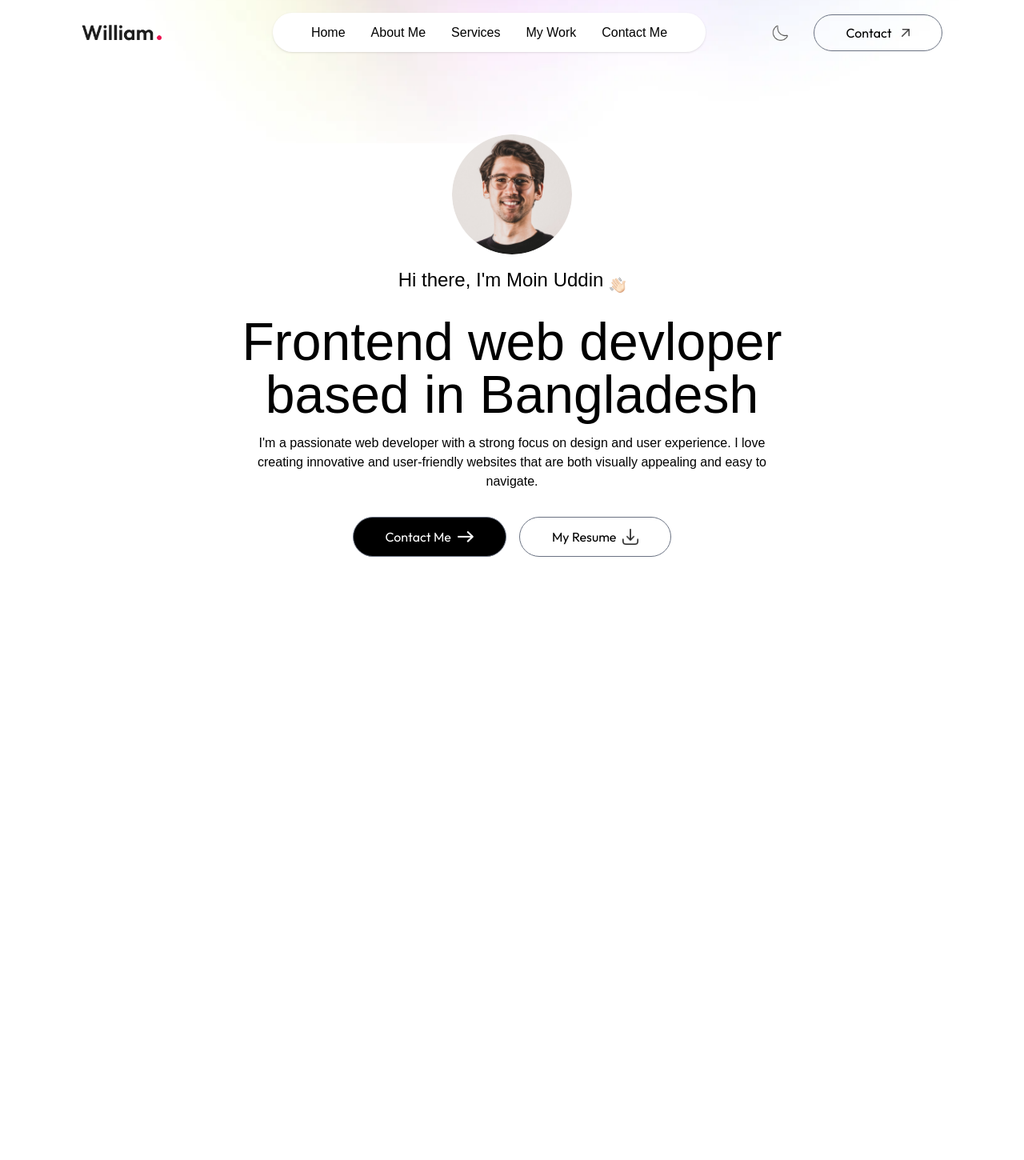
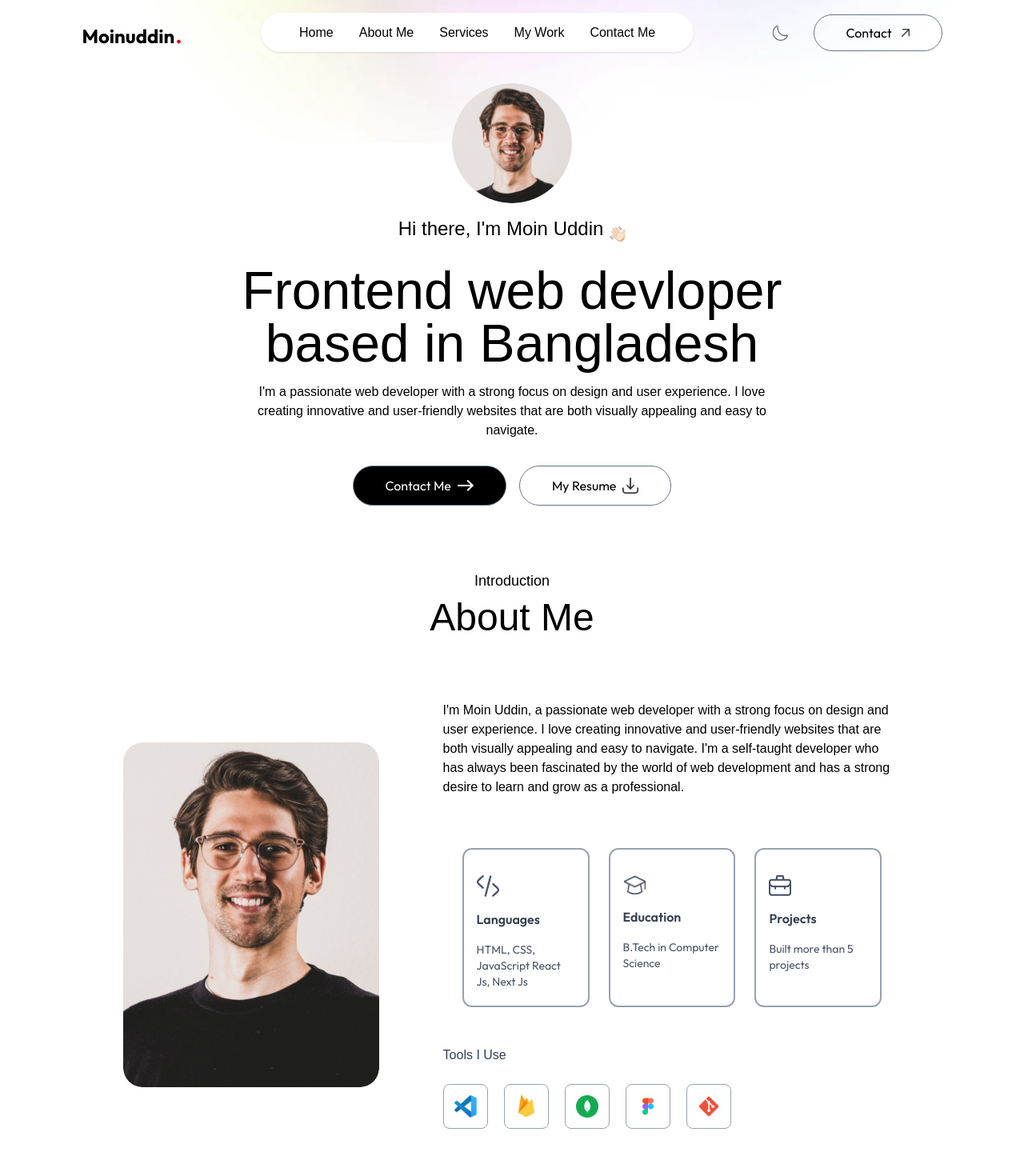
Before and after one commit to Moinuddin-dotcom/Moinuddin-Port-Next, a Next.js app: page / in a window 1280 px wide. Shown: the top 1450 px of the page at 80% size. Before the commit the page ends 800 px from the top, so only its background shows below. Built offline with nearby package versions, Linux system fonts and the light colour scheme; a web font is replaced by a local one.

Commit message:
about added

```diff
--- /dev/null
+++ b/app/components/About.jsx
@@ -0,0 +1,47 @@
+import { assets, infoList, toolsData } from "@/assets/assets";
+import { Ovo } from "next/font/google";
+import Image from "next/image";
+
+const ovo = Ovo({
+    weight: ["400"],
+    subsets: ["latin"],
+});
+
+export default function About() {
+    return (
+        <div id='about' className={`w-full px-[12%] py-20 scroll-mt-20`}>
+            <h4 className={`text-center mb-2 text-lg ${ovo.className}`}>Introduction</h4>
+            <h2 className={`text-center text-5xl ${ovo.className}`}>About Me</h2>
+
+            <div className="flex w-full flex-col lg:flex-row items-center gap-20 my-20">
+                <div className="w-64 sm:w-80 rounded-3xl max-w-none">
+                    <Image src={assets.user_image} alt="User" className='w-full rounded-3xl' />
+                </div>
+                {/* fcf4ff */}
+                {/* black: 4px 4px 0 #000 */}
+                {/* white: 4px 4px 0 #fff */}
+                <div className="flex-1">
+                    <p className={`mb-10 max-w-2xl ${ovo.className}`}>I'm Moin Uddin, a passionate web developer with a strong focus on design and user experience. I love creating innovative and user-friendly websites that are both visually appealing and easy to navigate. I'm a self-taught developer who has always been fascinated by the world of web development and has a strong desire to learn and grow as a professional.</p>
+                    <ul className="grid grid-cols-1 sm:grid-cols-3 gap-6 max-w-2xl p-6 cursor-pointer">
+                        {infoList.map(({ icon, iconDark, title, description }, idx) => (
+                            <li key={idx} className="border-2 border-gray-400 rounded-xl px-4 py-5 hover:bg-[#fcf4ff] hover:-translate-y-1 duration-500 hover:shadow-2xl hover:shadow-black transition-all">
+                                 {/* style={{ boxShadow: theme === 'dark' ? '4px 4px 0 #fff' : '4px 4px 0 #000' }} */}
+                                <Image src={icon} alt={title} width={20} height={20} className='w-7 mt-3' />
+                                <h3 className="my-4 font-semibold text-gray-700">{title}</h3>
+                                <p className="text-gray-600 text-sm">{description}</p>
+                            </li>
+                        ))}
+                    </ul>
+                    <h4 className={`my-6 text-gray-700 ${ovo.className}`}>Tools I Use</h4>
+                    <ul className="flex items-center gap-3 sm:gap-5">
+                        {toolsData.map((tool, idx)=>(
+                            <li key={idx} className="flex items-center justify-center w-12 sm:w-14 aspect-square border border-gray-400 rounded-lg cursor-pointer hover:-translate-y-1 duration-500">
+                                <Image src={tool} alt='Tool' width={20} height={20} className='w-5 sm:w-7' />
+                            </li>
+                        ))}
+                    </ul>
+                </div>
+            </div>
+        </div>
+    )
+}
--- a/app/components/Header.jsx
+++ b/app/components/Header.jsx
@@ -9,7 +9,7 @@ const ovo = Ovo({
 
 export default function Header() {
     return (
-        <div className='w-11/12 max-w-3xl mx-auto text-center h-screen flex flex-col items-center justify-center gap-4'>
+        <div className='w-11/12 max-w-3xl mx-auto text-center pt-10 flex flex-col items-center justify-center gap-4'>
             <div className='mt-16'>
                 <Image src={assets.profile_img} alt='Profile' width={150} height={150} className='rounded-full' />
             </div>
--- a/app/components/Navbar.jsx
+++ b/app/components/Navbar.jsx
@@ -1,7 +1,7 @@
 import { assets } from '@/assets/assets'
 import Image from 'next/image'
 import { Ovo } from "next/font/google";
-import { useRef } from 'react';
+import { useEffect, useRef, useState } from 'react';
 
 const ovo = Ovo({
     weight: ["400"],
@@ -10,14 +10,25 @@ const ovo = Ovo({
 
 
 export default function Navbar() {
+    const [isScroll, setIsScroll] = useState(false)
     const sideMenuRef = useRef()
 
     const openMenu = () => {
-        sideMenuRef.current.style.transform= 'translateX(-16rem)'
+        sideMenuRef.current.style.transform = 'translateX(-16rem)'
     }
     const closeMenu = () => {
-        sideMenuRef.current.style.transform= 'translateX(16rem)'
+        sideMenuRef.current.style.transform = 'translateX(16rem)'
     }
+
+    useEffect(() => {
+        window.addEventListener('scroll', () => {
+            if (scrollY > 50) {
+                setIsScroll(true)
+            } else {
+                setIsScroll(false)
+            }
+        });
+    }, [])
 
 
     return (
@@ -25,11 +36,15 @@ export default function Navbar() {
             <div className='fixed top-0 right-0 w-11/12 -z-10 translate-y-[-80%]'>
                 <Image src={assets.header_bg_color} alt='Bg' className='w-full' />
             </div>
-            <nav className='flex justify-between items-center w-full fixed px-5 lg:px-8 xl:px-[8%] py-4 z-50'>
+            <nav className={`flex justify-between items-center w-full fixed px-5 lg:px-8 xl:px-[8%] py-4 z-50 ${isScroll ? 'bg-white/20 opacity-80 backdrop-blur-lg shadow-sm' : ''}`}>
                 <a href="#top">
-                    <Image src={assets.logo} alt="logo" width={100} height={50} className='cursor-pointer mr-14' />
+                    {/* <Image src={assets.logo} alt="logo" width={100} height={50} className='cursor-pointer mr-14' /> */}
+                    <div>
+                        <span className='text-2xl font-bold'>Moinuddin</span>
+                        <span className='text-4xl text-red-600'>.</span>
+                    </div>
                 </a>
-                <ul className='hidden md:flex  items-center gap-6 lg:gap-8 rounded-full px-12 py-3 bg-white shadow-sm bg-opacity-50'>
+                <ul className={`hidden md:flex  items-center gap-6 lg:gap-8 rounded-full px-12 py-3 ${isScroll? '':'bg-white shadow-sm bg-opacity-50'} `}>
                     <li><a className={ovo.className} href="#top">Home</a></li>
                     <li><a className={ovo.className} href="#about">About Me</a></li>
                     <li><a className={ovo.className} href="#services">Services</a></li>
--- a/app/layout.js
+++ b/app/layout.js
@@ -23,7 +23,7 @@ export const metadata = {
 
 export default function RootLayout({ children }) {
   return (
-    <html lang="en">
+    <html lang="en" className="scroll-smooth">
       <body
         className={`${poppins.className} ${outfit.className} ${ovo.className} antialiased leading-6 overflow-x-hidden`}
       >
--- a/app/page.js
+++ b/app/page.js
@@ -1,4 +1,5 @@
 'use client';
+import About from "./components/About";
 import Header from "./components/Header";
 import Navbar from "./components/Navbar";
 
@@ -7,6 +8,7 @@ export default function Home() {
     <>
       <Navbar />
       <Header />
+      <About />
     </>
   );
 }
```
